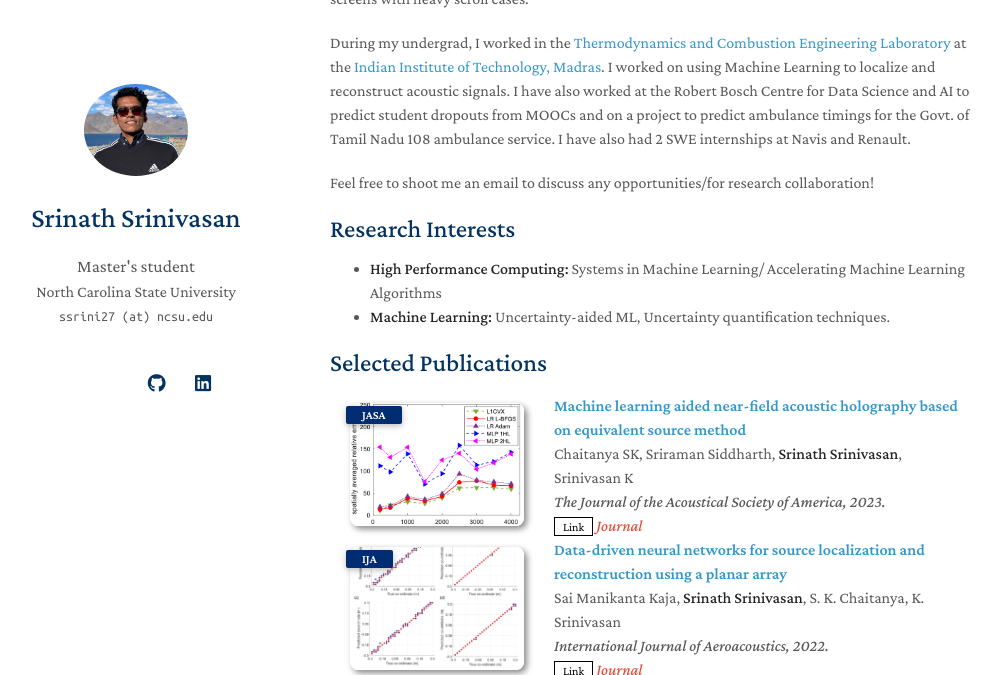
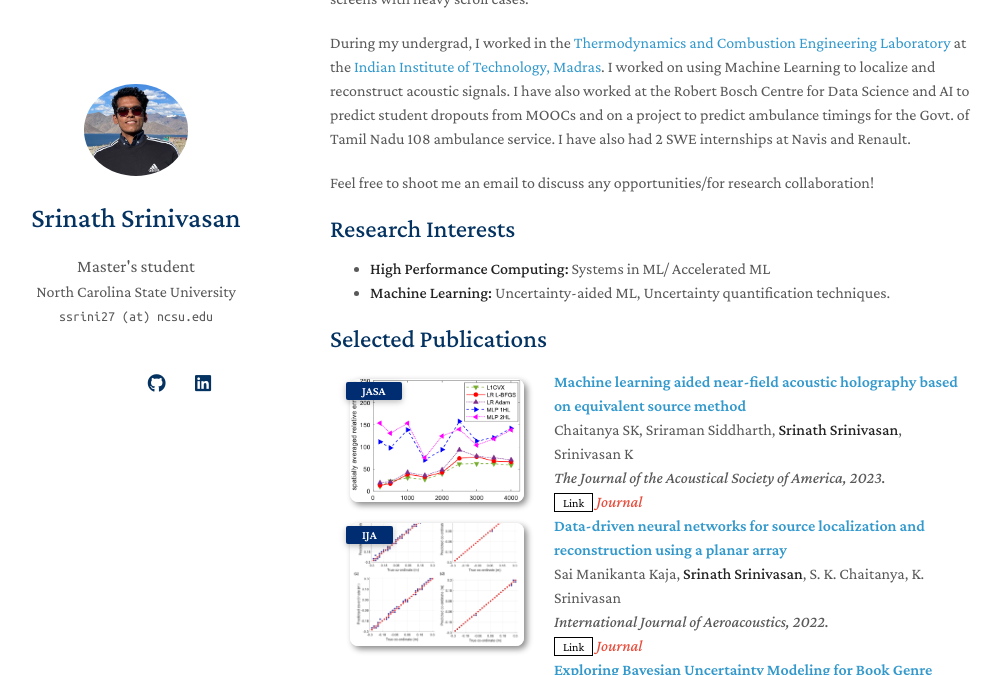
Before and after one commit to srina1h/srina1h.github.io, a Jekyll site: the page built from index.md, in a window 1280 px wide and 900 px high, scrolled down 310 px, cut to the strip 0-675 px from the top of the window. Shown: the whole strip, without its empty margins (140-1140 px from the left). Built offline with Jekyll 4.4.1, drawn with Linux system fonts in a browser that asks for light colours; nearby versions of some CDN libraries; a style sheet for code colours, icons or effects is not loaded; our own code applies the rules of GitHub Pages for plain Markdown files.

Commit message:
changed about me

```diff
--- a/index.md
+++ b/index.md
@@ -14,7 +14,7 @@
 
 ## Research Interests
 
-- **High Performance Computing:** Systems in Machine Learning/ Accelerating Machine Learning Algorithms
+- **High Performance Computing:** Systems in ML/ Accelerated ML
 - **Machine Learning:** Uncertainty-aided ML, Uncertainty quantification techniques.
 
 {% include_relative _includes/publications.md %}
```
